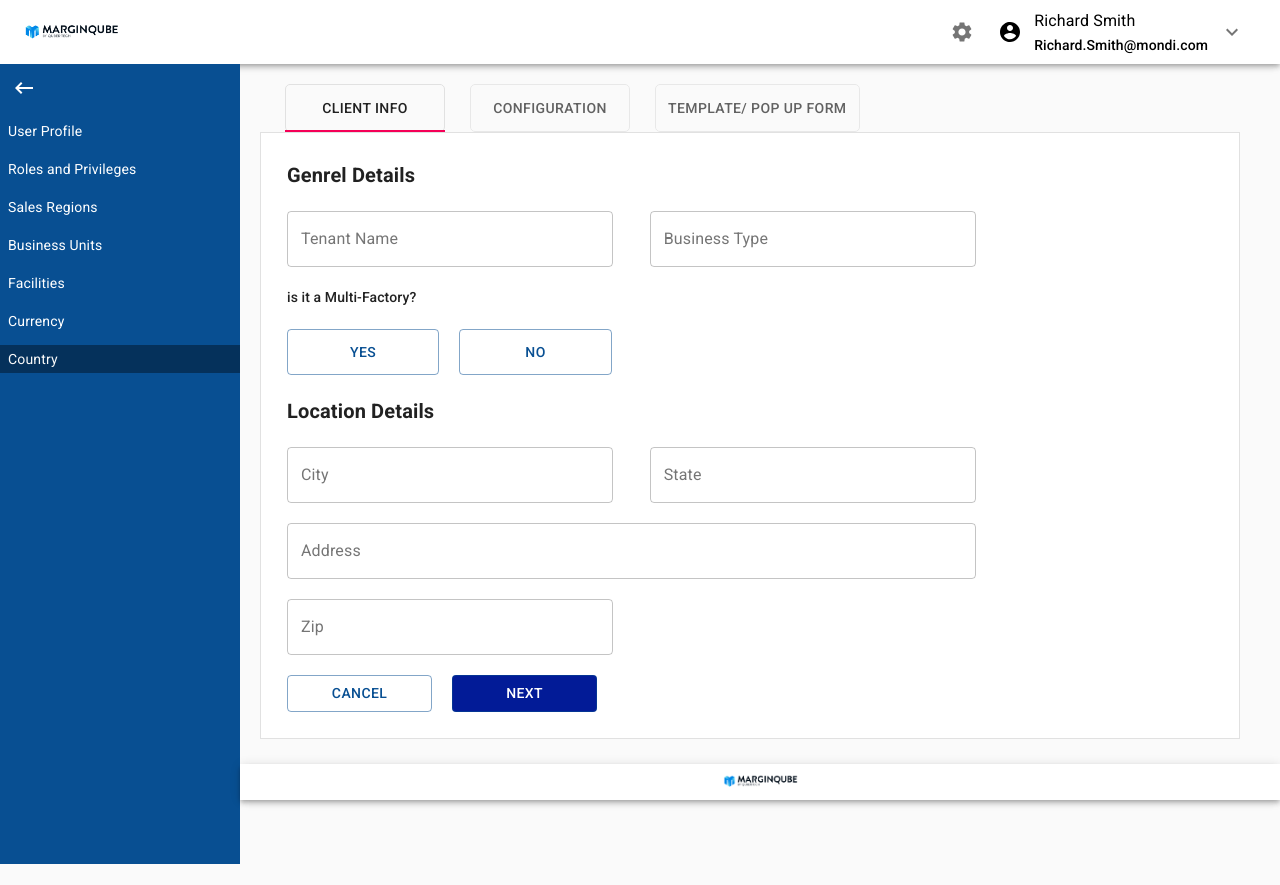
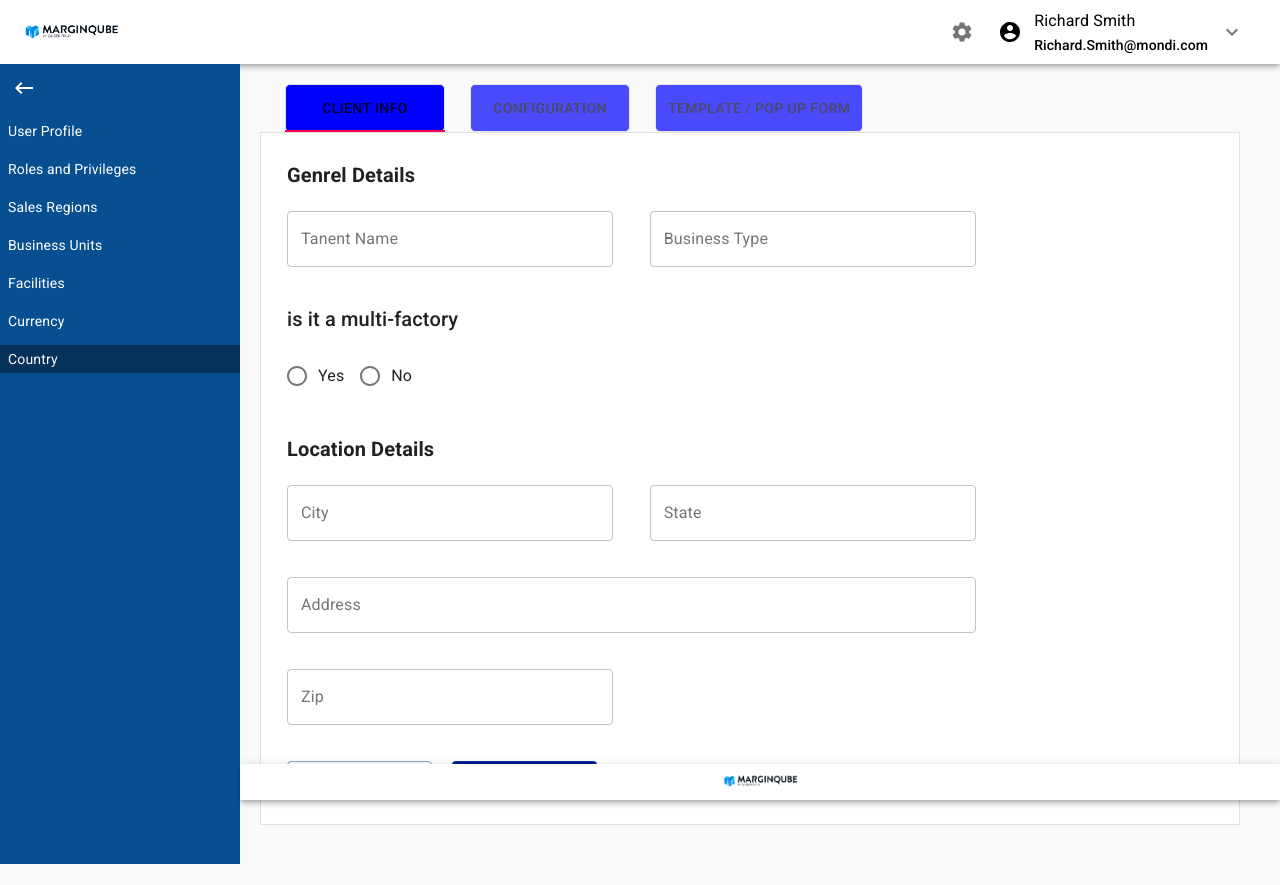
Before and after one commit to mominahmed23/quber, a React (Create React App) app: page /country in a window 1280 px wide. Before the commit the page ends 800 px from the top, so only its background shows below. Built offline with nearby package versions, Linux system fonts and the light colour scheme.

Commit message:
input validation but not on radio buttons

```diff
--- a/package.json
+++ b/package.json
@@ -3,6 +3,7 @@
   "version": "0.1.0",
   "private": true,
   "dependencies": {
+    "@hookform/resolvers": "^2.6.0",
     "@material-ui/core": "^4.11.4",
     "@material-ui/icons": "^4.11.2",
     "@testing-library/jest-dom": "^5.11.4",
@@ -10,9 +11,12 @@
     "@testing-library/user-event": "^12.1.10",
     "react": "^17.0.2",
     "react-dom": "^17.0.2",
+    "react-hook-form": "^7.10.1",
+    "react-hook-form-resolvers": "0.0.1",
     "react-router-dom": "^5.2.0",
     "react-scripts": "4.0.3",
-    "web-vitals": "^1.0.1"
+    "web-vitals": "^1.0.1",
+    "yup": "^0.32.9"
   },
   "scripts": {
     "start": "react-scripts start",
--- a/src/components/Form/FormTabs.jsx
+++ b/src/components/Form/FormTabs.jsx
@@ -2,7 +2,6 @@ import React from 'react';
 import { useState } from 'react';
 import PropTypes from 'prop-types';
 import { makeStyles } from '@material-ui/core/styles';
-import AppBar from '@material-ui/core/AppBar';
 import Tabs from '@material-ui/core/Tabs';
 import Tab from '@material-ui/core/Tab';
 import Typography from '@material-ui/core/Typography';
@@ -12,6 +11,24 @@ import { TextField } from '@material-ui/core';
 import { Button } from '@material-ui/core';
 import PopUpForm from './PopUpForm';
 import FormTabsConfig from './FormTabsConfig';
+import Radio from '@material-ui/core/Radio';
+import RadioGroup from '@material-ui/core/RadioGroup';
+import FormControlLabel from '@material-ui/core/FormControlLabel';
+import FormControl from '@material-ui/core/FormControl';
+import * as yup from 'yup';
+import { useForm } from 'react-hook-form';
+import { yupResolver } from '@hookform/resolvers/yup';
+
+
+
+const schema=yup.object().shape({
+  tanentName:yup.string().required(),
+  businessType:yup.string().required(),
+  city:yup.string().required(),
+  state:yup.string().required(),
+  address:yup.string().required(),
+  zipCode:yup.string().required()
+});
 function TabPanel(props) {
   const { children, value, index, ...other } = props;
 
@@ -64,7 +81,6 @@ export default function FormTabs() {
       },
     };
 const useStyles = makeStyles((theme) => ({
-
   root:{
 
     },
@@ -100,7 +116,7 @@ FormContent:{
       width:'42%',
       margin:'10px',
       padding:'10px',
-      background:'1px solid #e1e1e1'
+      background:'1px solid #e1e1e1',
   },
   bottombuttonStyle:{
     width:'40%',
@@ -115,30 +131,78 @@ FormContent:{
     marginLeft:'20px',
     padding:'5px',
     background:'#021B97',
-    color:'white'
+    color:'white',
+    '&:hover':{
+      background:'white',
+      color:'#021b97',
+      TransitionEvent:'1'
+    }
 },
 TabStyle:{
     border:'1px solid #e1e1e1',
     borderRadius:'5px',
     marginLeft:'25px',
-    '&$selected': {
     backgroundColor: 'blue',
-    }
+    '&hover':{
+      background:'red'
+    },
+    },
+tabHead:{
+  background:'red'
 }
 }));
+
 const classes = useStyles();
+const [records,setRecords]=useState([]);
+const [UserRegistration, setUserRegistration] = useState({
+  tanentName:"",
+  businessType:"",
+  city:"",
+  state:"",
+  address:"",
+  zipCode:"",
+  multiFactoryStatus:"",
+
+
+});
+const handleInput=(event)=>{
+  const name=event.target.name;
+  const value=event.target.value;
+  console.log(name,event.target.value);
+   setUserRegistration({...UserRegistration,[name]:value});
+   console.log(UserRegistration);
+
+};
+// const handlebuttonChange=()=>{
+
+//   console.log("Clicked");
+
+// };
+const handleSubmitForm=(event)=>{
+  event.preventDefault();
+  const newRecord={...UserRegistration};
+  setRecords([...records,newRecord]);
+  console.log(records);
+};
+  const {register,handleSubmit,formState: {errors}}=useForm({
+    resolver:yupResolver(schema)
+  });
+  const onSubmit=(data)=>{
+    console.log(data);
+  };
 return (
 
     <div className={classes.root}>
       <div style={overrides}>
-        <Tabs value={value} onChange={handleChange} aria-label="simple tabs example">
+        <Tabs value={value} onChange={handleChange} aria-label="Simple tTbs Example">
          <Tab label="Client info" {...a11yProps(0)} className={classes.TabStyle}/>
-         <Tab label="Configuration" {...a11yProps(1)} className={classes.TabStyle}/>
-         <Tab label="Template/ pop up form" {...a11yProps(2)} className={classes.TabStyle}/>
+         <Tab active label="Configuration" {...a11yProps(1)} className={classes.TabStyle}/>
+         <Tab label="Template / Pop up form" {...a11yProps(2)} className={classes.TabStyle}/>
         </Tabs>
       </div>
       <div className={classes.FormContent}>
         <TabPanel value={value} index={0}>
+          <form action="" onSubmit={handleSubmit(onSubmit)}>
           <Grid container className={classes.GridContainerStyle} spacing={2}>
             <Grid items sm={12} className={classes.TextFieldStyle}>
               <Typography variant="h6">
@@ -147,23 +211,37 @@ return (
             </Grid>
 
             <Grid items sm={6}>
-              <TextField className={classes.TextFieldStyle} id="outlined-basic" label="Tenant Name" variant="outlined" />
+              <TextField className={classes.TextFieldStyle} id="outlined-basic" label="Tanent Name" variant="outlined" onChange={handleInput} value={UserRegistration.tanentName} {...register("tanentName",{required:"Name is required"})}/>
+              <p>{errors.tanentName?.message}</p>
             </Grid>
             <Grid items sm={6}>
-              <TextField className={classes.TextFieldStyle} id="outlined-basic" label="Business Type" variant="outlined" />
+              <TextField className={classes.TextFieldStyle} id="outlined-basic" label="Business Type" variant="outlined" onChange={handleInput} value={UserRegistration.businessType} {...register("businessType",{required:"Name is required"})}/>
+            <p>{errors.businessType?.message}</p>
             </Grid>
-            <Grid items sm={12}>
+            {/* <Grid items sm={12}>
               <Typography variant="subtitle2" className={classes.TextFieldStyle}>
                 is it a Multi-Factory?
               </Typography>
-            </Grid>
+            </Grid> */}
             <Grid items sm={6}>
-              <Button variant="outlined" color="primary" className={classes.buttonStyle}>
+            <FormControl component="fieldset">
+                <Typography variant="h6" className={classes.TextFieldStyle}>
+                is it a multi-factory
+                </Typography>
+                    <RadioGroup row aria-label="position" name="position" defaultValue="top" className={classes.TextFieldStyle} onChange={handleInput} name="multiFactoryStatus" {...register("businessType",{required:"Name is required"})}>
+                        <FormControlLabel value="Yes" control={<Radio color="primary" />} label="Yes" />
+                        <FormControlLabel value="No" control={<Radio color="primary" />} label="No" />
+                    </RadioGroup>
+                </FormControl>
+                <p>{errors.multiFactoryStatus?.message}</p>
+              {/* <Button variant="outlined" color="primary" className={classes.buttonStyle} onClick={handlebuttonChange}>
                 Yes
               </Button>
-              <Button variant="outlined" color="primary" className={classes.buttonStyle}>
+
+              <Button variant="outlined" color="primary" className={classes.buttonStyle} onClick={handlebuttonChange}>
                 No
-              </Button>
+              </Button> */}
+
             </Grid>
             <Grid items sm={12}>
               <Typography variant="h6" className={classes.TextFieldStyle}>
@@ -171,16 +249,20 @@ return (
               </Typography>
             </Grid>
             <Grid items sm={6}>
-              <TextField className={classes.TextFieldStyle} id="outlined-basic" label="City" variant="outlined" />
+              <TextField className={classes.TextFieldStyle} id="outlined-basic" label="City" variant="outlined" onChange={handleInput} value={UserRegistration.city} name="city" />
+              <p>{errors.city?.message}</p>
             </Grid>
             <Grid items sm={6}>
-              <TextField className={classes.TextFieldStyle} id="outlined-basic" label="State" variant="outlined" />
+              <TextField className={classes.TextFieldStyle} id="outlined-basic" label="State" variant="outlined" onChange={handleInput} value={UserRegistration.state} name="state" />
+              <p>{errors.state?.message}</p>
             </Grid>
             <Grid items sm={12}>
-              <TextField className={classes.addresfeild} id="outlined-basic" label="Address" variant="outlined" />
+              <TextField className={classes.addresfeild} id="outlined-basic" label="Address" variant="outlined" onChange={handleInput} value={UserRegistration.address} name="address"/>
+              <p>{errors.address?.message}</p>
             </Grid>
             <Grid items sm={6}>
-              <TextField className={classes.TextFieldStyle} id="outlined-basic" label="Zip" variant="outlined" />
+              <TextField className={classes.TextFieldStyle} id="outlined-basic" label="Zip" variant="outlined" onChange={handleInput} value={UserRegistration.zipCode} name="zipCode"/>
+              <p>{errors.zipCode?.message}</p>
             </Grid>
 
             <Grid container className={classes.TextFieldStyle} sm={6}>
@@ -188,20 +270,20 @@ return (
                 <Button variant="outlined" color="primary" className={classes.bottombuttonStyle}>
                   Cancel
                 </Button>
-                <Button variant="outlined" color="primary" className={classes.NextbuttonStyle}>
+                <Button type="submit" variant="outlined" color="primary" className={classes.NextbuttonStyle}>
                   Next
                 </Button>
               </Grid>
             </Grid>
+          </Grid>
+          </form>
+         </TabPanel>
 
-
-
-
-          </Grid>
-        </TabPanel>
           <TabPanel value={value} index={1}>
             <Grid items sm={12} className={classes.TextFieldStyle}>
+
               <FormTabsConfig/>
+
             </Grid>
           </TabPanel>
 
@@ -209,6 +291,7 @@ return (
             <Grid items sm={12} className={classes.TextFieldStyle}>
 
               <PopUpForm/>
+
             </Grid>
           </TabPanel>
       </div>
--- a/src/components/Form/switchMap.jsx
+++ b/src/components/Form/switchMap.jsx
@@ -1,22 +1,24 @@
-import React from 'react'
-import { CheckBox } from '@material-ui/core'
-function switchMap(item,key,handleChangeCheck) {
-    return (
-        <div key={item}>
+// import React from 'react'
+// import { CheckBox } from '@material-ui/core'
 
-            <FormControlLabel
-                     control={
-                     <Checkbox
-                         checked={state.checkedB}
-                         onChange={handleChangeCheck}
-                         name="checkedB"
-                         color="#021B97"
-                     />
-                     }
-                 label={index}
-                 />
-        </div>
-    )
-}
+// {/** i mde this to map the cehck box in the popup form but it is not completed yet */}
+// function switchMap(item,key,handleChangeCheck) {
+//     return (
+//         <div key={item}>
 
-export default switchMap
+//             <FormControlLabel
+//                      control={
+//                      <Checkbox
+//                          checked={state.checkedB}
+//                          onChange={handleChangeCheck}
+//                          name="checkedB"
+//                          color="#021B97"
+//                      />
+//                      }
+//                  label={index}
+//                  />
+//         </div>
+//     )
+// }
+
+// export default switchMap
```
Also changed, not shown: 1 other file (tests, documents, lock files or other folders). Lines whose indentation alone changed are shown as unchanged.
